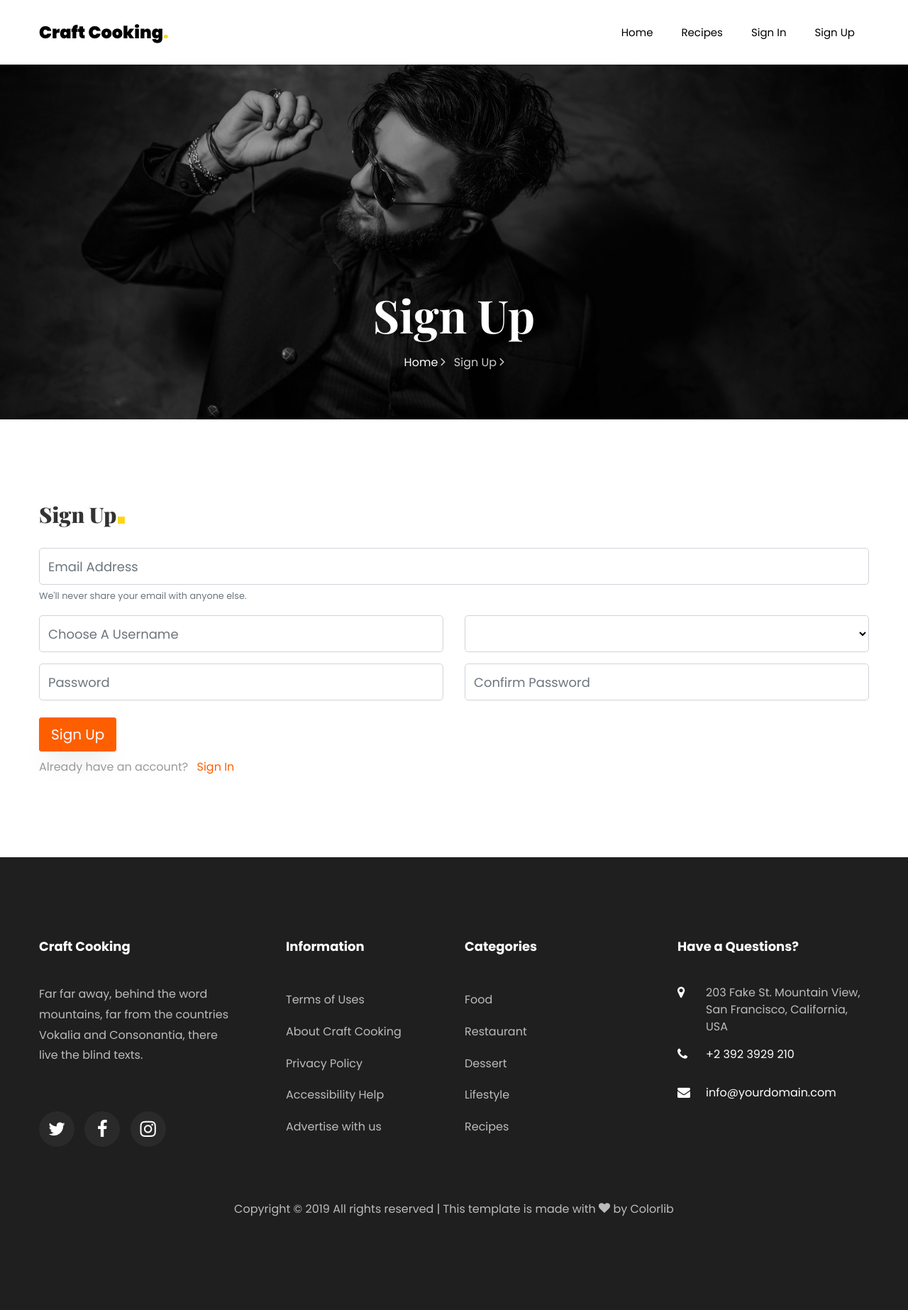
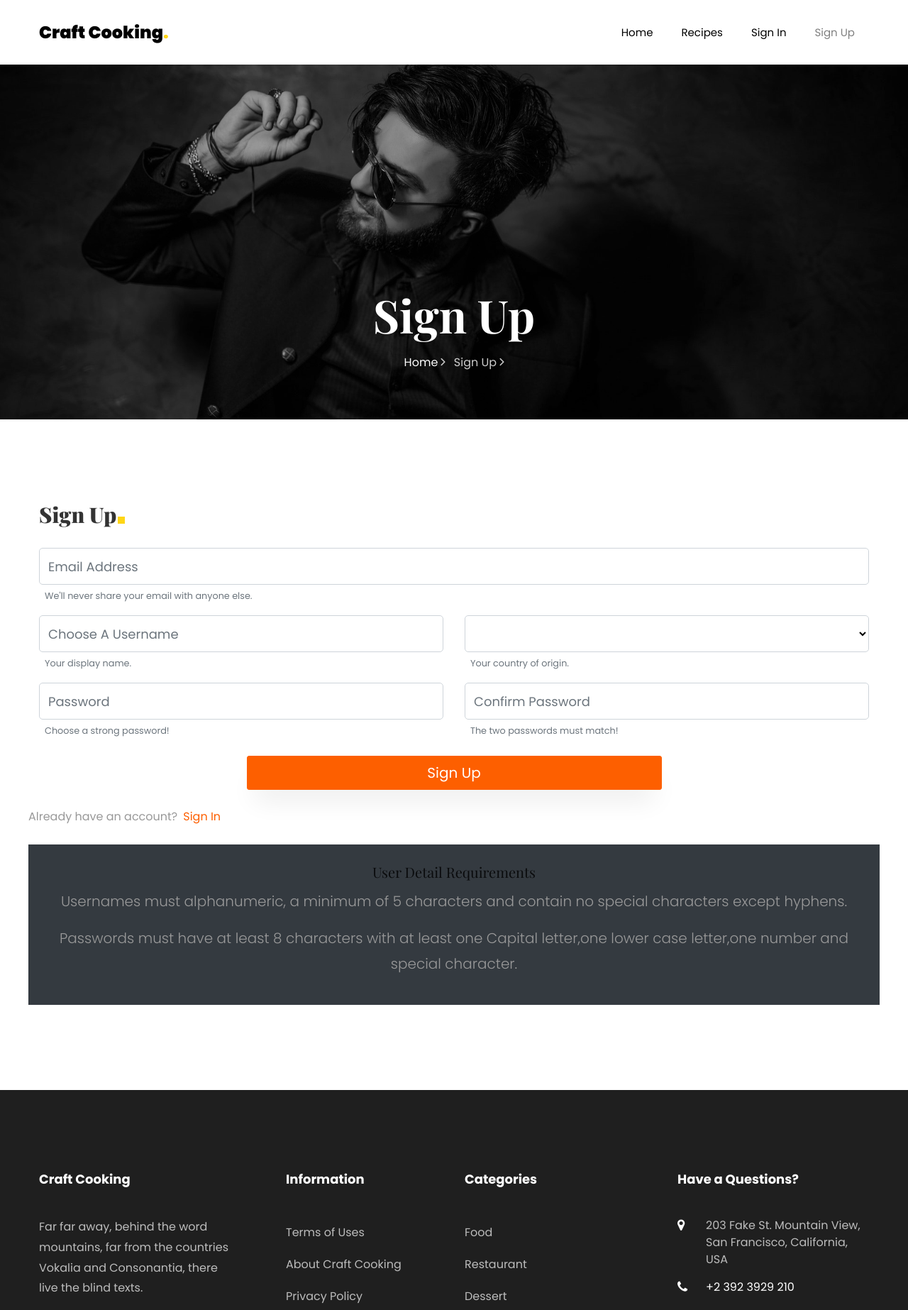
Before and after one commit to johnbenedictyan/Craft-Cooking, a Flask app: page /user_creation in a window 1280 px wide. Shown: the top 1846 px of the page at 71% size. Run offline with Flask 2, Linux system fonts and the light colour scheme; data that the repository does not hold is empty; parts of the project's set-up code (start-up, migrations or seed data) failed here and were passed over; some libraries are stand-ins or nearby versions; some web fonts are replaced.

Commit message:
12/6/19 Custom client side form validation for the user creation form

```diff
--- a/templates/signup.html
+++ b/templates/signup.html
@@ -18,43 +18,64 @@
                 <h2 class="mb-4"><span>Sign Up</span></h2>
                 <form id="signup_form" method="POST">
                     <div class="form-group">
-                        <input type="email" class="form-control form_input" id="user_email" name="email_input" placeholder="Email Address">
-                        <small id="emailHelp" class="form-text text-muted">We'll never share your email with anyone else.</small>
+                        <input type="email" class="form-control form_input" id="user_email" name="email_input" placeholder="Email Address" required>
+                        <small id="emailHelp" class="form-text text-muted ml-2">We'll never share your email with anyone else.</small>
+                        <div class="valid-feedback">Looks Good!</div>
+                        <div class="invalid-feedback">Please enter a valid email address.</div>
                     </div>
                     <div class="row">
-                        <div class="col">
+                        <div class="col-12 col-md">
                             <div class="form-group">
-                                <input type="text" class="form-control form_input" id="user_username" name="username_input" aria-describedby="user_username" placeholder="Choose A Username">
+                                <input type="text" class="form-control form_input" id="user_username" name="username_input" aria-describedby="user_username" placeholder="Choose A Username" required>
+                                <small id="usernameHelp" class="form-text text-muted ml-2">Your display name.</small>
+                                <div class="valid-feedback">Looks Good!</div>
+                                <div class="invalid-feedback">Please enter a valid username.</div>
                             </div>
                         </div>
-                        <div class="col">
+                        <div class="col-12 col-md">
                             <div class="form-group">
-                                <select class="form-control form_input" id="user_country" name="country_input">
+                                <select class="form-control form_input" id="user_country" name="country_input" required>
                                     {% for i in country_list %}
                                     <option value="{{i.id}}">{{i.country_name}}</option>
                                     {% endfor %}
                                 </select>
+                                <small id="countryoforiginHelp" class="form-text text-muted ml-2">Your country of origin.</small>
                             </div>
                         </div>
                     </div>
                     <div class="row">
-                      <div class="col">
+                      <div class="col-12 col-md">
                           <div class="form-group">
-                              <input type="password" class="form-control form_input" id="user_password_1" name="password_input_1" placeholder="Password">
+                              <input type="password" class="form-control form_input" id="user_password_1" name="password_input_1" placeholder="Password" required>
+                              <small id="passwordHelp" class="form-text text-muted ml-2">Choose a strong password!</small>
+                              <div class="valid-feedback">Looks Good!</div>
+                              <div class="invalid-feedback">Please enter a valid password.</div>
                           </div>
                       </div>
-                      <div class="col">
+                      <div class="col-12 col-md">
                           <div class="form-group">
-                              <input type="password" class="form-control form_input" id="user_password_2" name="password_input_2" placeholder="Confirm Password">
+                              <input type="password" class="form-control form_input " id="user_password_2" name="password_input_2" placeholder="Confirm Password" required>
+                              <small id="confirmpasswordHelp" class="form-text text-muted ml-2">The two passwords must match!</small>
+                              <div class="valid-feedback">Looks Good!</div>
+                              <div class="invalid-feedback">The passwords do not match.</div>
                           </div>
                       </div>
                     </div>
-                    <div class="mt-2">
-                        <button type="submit" class="btn btn-primary btn-lg">Sign Up</button>
+                    <div class="row my-2">
+                      <div class="col text-center">
+                        <button type="submit" class="btn btn-primary btn-lg w-50">Sign Up</button>
+                        </div>
                     </div>
-                    <div class="mt-2">
+                    <div class="row my-4">
                         <span class="mr-2">Already have an account?</span>
                         <a href="/login">Sign In</a>
+                    </div>
+                    <div class="row my-2 bg-dark p-4">
+                      <div class="col text-center">
+                        <h5>User Detail Requirements</h5>
+                        <p class="lead">Usernames must alphanumeric, a minimum of 5 characters and contain no special characters except hyphens.</p>
+                        <p class="lead">Passwords must have at least 8 characters with at least one Capital letter,one lower case letter,one number and special character.</p>
+                      </div>
                     </div>
                 </form>
             </div>
@@ -64,34 +85,73 @@
 {% endblock %}
 
 {% block jquery_script_section %}
-<script src="https://cdnjs.cloudflare.com/ajax/libs/jquery-validate/1.19.0/jquery.validate.min.js"></script>
 <script>
-    /* global $ */
-    $(function() {
-        $(".navbar-nav li").removeClass("active");
-        $("#sign_up_nav_item").addClass("active");
-        $("#signup_form").validate({
-          rules:{
-            email_input:{
-              required:true,
-              email:true
-            },
-            username_input:{
-              required:true,
-              minlength:10
-            },
-            country_input:,
-            password_input_1:{
-              required:true,
-              minlength:10
-            },
-            password_input_2:{
-              required:true,
-              minlength:10,
-              equalTo:"#password_input_1"
-            }
-          }
-        })
-    });
+  /* global $ */
+  $(function() {
+      // Form Input Validation //
+      function check_username(input){
+        let username_regex = /^[a-zA-Z0-9-_]+$/;
+        let element = input[0]
+        input.parent().removeClass("was-validated")
+        if(element.value.length < 5 || username_regex.test(element.value)!==true){
+          element.setCustomValidity("Invalid username.");
+        }
+        else{
+          element.setCustomValidity('');
+        }
+        input.parent().addClass("was-validated")
+      }
+      function check_email(input){
+        let email_regex = /[a-z0-9._%+-]+@[a-z0-9.-]+\.[a-z]{2,}$/;
+        let element = input[0]
+        input.parent().removeClass("was-validated")
+        if (email_regex.test(element.value)!==true){
+          element.setCustomValidity("Invalid email.");
+        }
+        else{
+          element.setCustomValidity('');
+        }
+        input.parent().addClass("was-validated")
+      }
+      function check_password(input){
+        let password_regex = /((?=.*\d)(?=.*[a-z])(?=.*[A-Z])(?=.*[\W_]).{8,50})/;
+        let element = input[0]
+        input.parent().removeClass("was-validated")
+        if (password_regex.test(element.value)!==true){
+          element.setCustomValidity("Invalid password.");
+        }
+        else{
+          element.setCustomValidity('');
+        }
+        input.parent().addClass("was-validated")
+      }
+      function check_confirm_password(input){
+        let element = input[0]
+        let firstpassword = $("#user_password_1")[0]
+        input.parent().removeClass("was-validated")
+        if (element.value!==firstpassword.value){
+          element.setCustomValidity("Passwords do not match.");
+        }
+        else{
+          element.setCustomValidity('');
+        }
+        input.parent().addClass("was-validated")
+      }
+      // End of Form Input Validation //
+      $(".navbar-nav li").removeClass("active");
+      $("#sign_up_nav_item").addClass("active");
+      $(".form-group").on("change","#user_username",function(){
+        check_username($("#user_username"))
+      });
+      $(".form-group").on("change","#user_email",function(){
+        check_email($("#user_email"))
+      });
+      $(".form-group").on("change","#user_password_1",function(){
+        check_password($("#user_password_1"))
+      });
+      $(".form-group").on("change","#user_password_2",function(){
+        check_confirm_password($("#user_password_2"))
+      });
+  });
 </script>
 {% endblock %}
```
